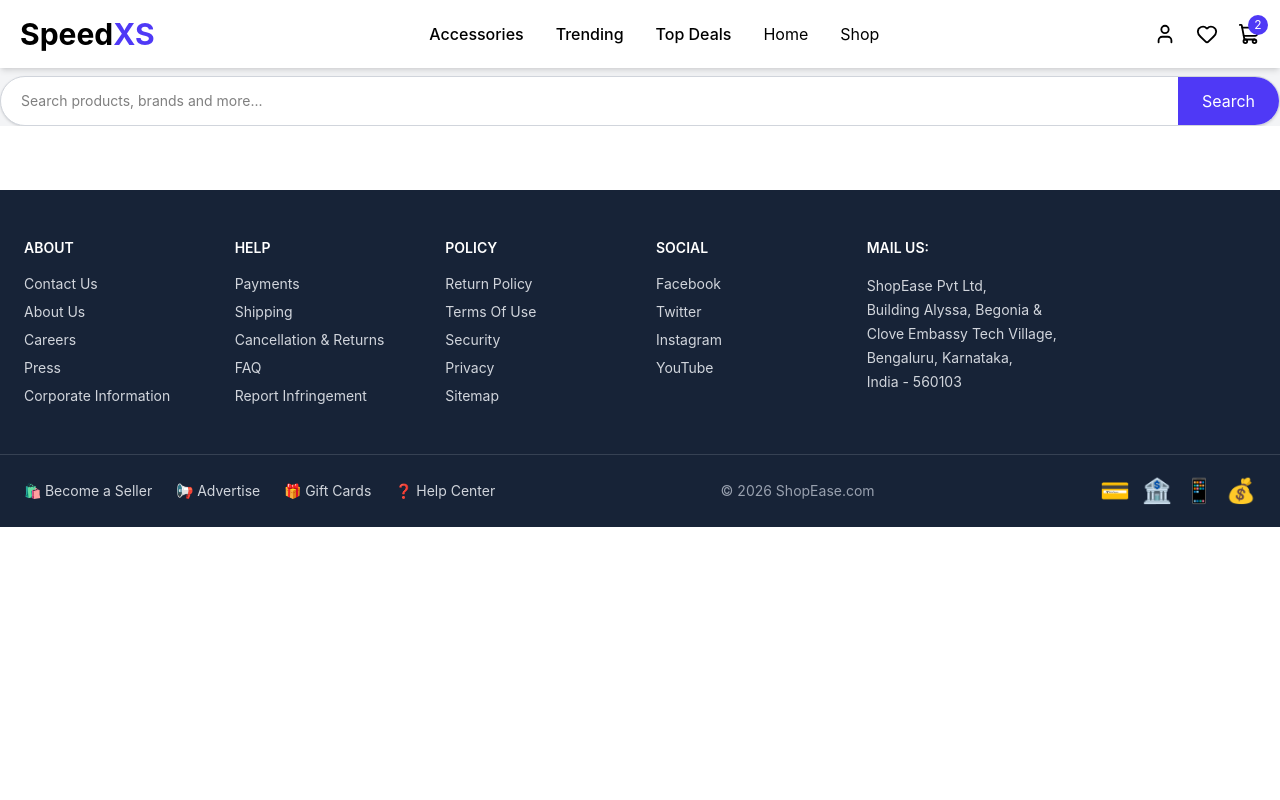
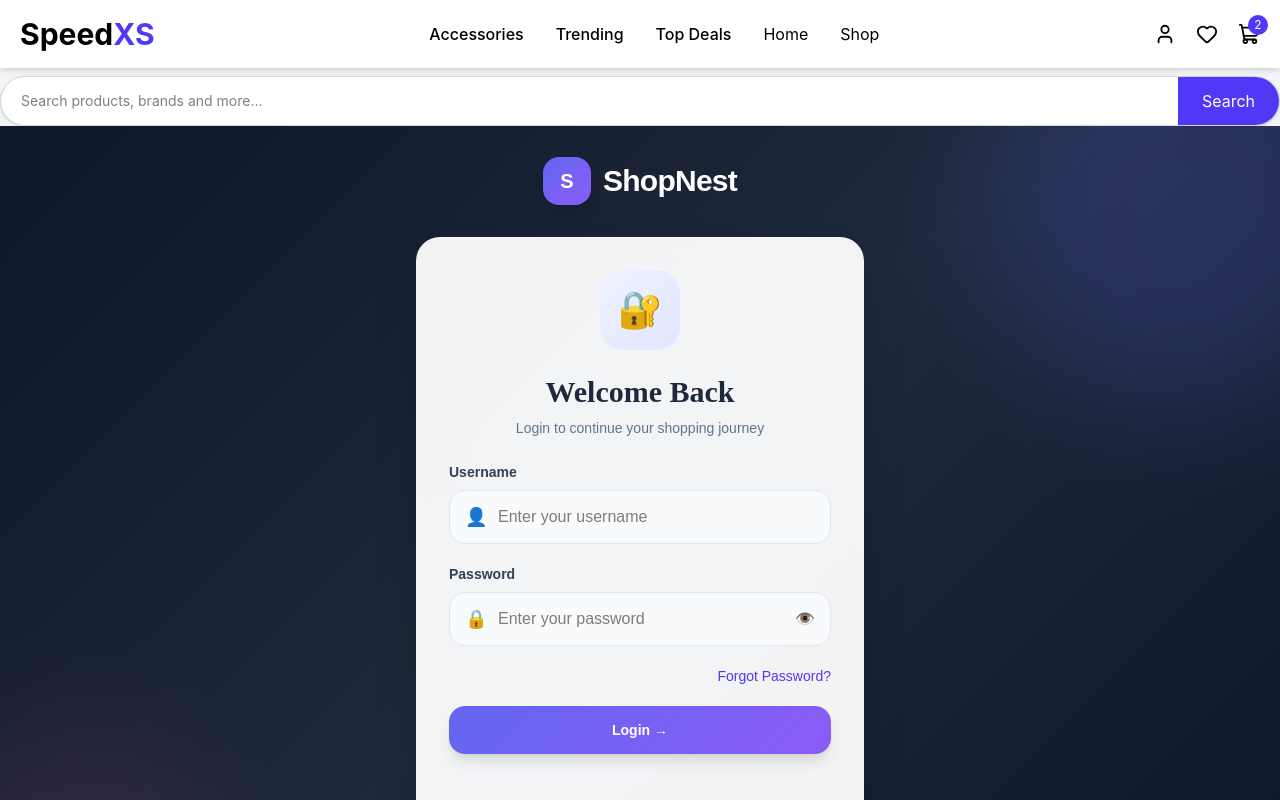
Before and after one commit to sameermansuri09898/EcommerceB2K, a React (Vite) app in the folder Ecommfrontend/: page /login in a window 1280 px wide. Shown: the top 800 px of the page. Built offline with nearby package versions, Linux system fonts and the light colour scheme.

Commit message:
add frontend

```diff
--- a/Ecommfrontend/src/App.jsx
+++ b/Ecommfrontend/src/App.jsx
@@ -9,6 +9,7 @@ import ProductDetails from "./components/product/product";
 
 import RegisterForm from "./components/credentials/register";
 import VerifyOTP from "./components/credentials/verifyemail";
+import Login from "./components/credentials/login";
 
 export default function App() {
   return (
@@ -23,6 +24,7 @@ export default function App() {
         <Route path="/product" element={<ProductDetails />} />
 
         <Route path="/register" element={<RegisterForm />} />
+        <Route path="/login" element={<Login />} />
 
         <Route path="/verify-otp" element={<VerifyOTP />} />
 
--- a/Ecommfrontend/src/components/credentials/login.jsx
+++ b/Ecommfrontend/src/components/credentials/login.jsx
@@ -0,0 +1,317 @@
+import { useState } from "react";
+import { useNavigate, useLocation } from "react-router-dom";
+
+const API_BASE = "http://127.0.0.1:8000/api";
+
+async function loginApi(username, password) {
+  const res = await fetch(`${API_BASE}/login/`, {
+    method: "POST",
+    headers: {
+      "Content-Type": "application/json",
+    },
+    body: JSON.stringify({ username, password }),
+  });
+
+  const data = await res.json();
+
+  if (!res.ok) {
+    throw data;
+  }
+
+  return data;
+}
+
+export default function LoginPage() {
+  const navigate = useNavigate();
+  const location = useLocation();
+
+  const verified = location.state?.verified;
+
+  const [formData, setFormData] = useState({
+    username: "",
+    password: "",
+  });
+
+  const [loading, setLoading] = useState(false);
+  const [error, setError] = useState("");
+  const [showPassword, setShowPassword] = useState(false);
+
+  function handleChange(e) {
+    setFormData({
+      ...formData,
+      [e.target.name]: e.target.value,
+    });
+  }
+
+  async function handleSubmit(e) {
+    e.preventDefault();
+
+    setLoading(true);
+    setError("");
+
+    try {
+      const data = await loginApi(
+        formData.username,
+        formData.password
+      );
+
+      console.log(data);
+
+      // Save JWT Tokens
+      if (data.access) {
+        localStorage.setItem("access", data.access);
+      }
+
+      if (data.refresh) {
+        localStorage.setItem("refresh", data.refresh);
+      }
+
+      // Optional user data
+      if (data.user) {
+        localStorage.setItem("user", JSON.stringify(data.user));
+      }
+
+      // Redirect after login
+      navigate("/");
+
+    } catch (err) {
+      const msg =
+        err?.detail ||
+        err?.message ||
+        err?.non_field_errors?.[0] ||
+        "Invalid username or password";
+
+      setError(msg);
+
+    } finally {
+      setLoading(false);
+    }
+  }
+
+  return (
+    <div
+      className="min-h-screen flex items-center justify-center p-4 overflow-hidden relative"
+      style={{
+        background:
+          "linear-gradient(135deg, #0f172a 0%, #1e293b 50%, #0f172a 100%)",
+        fontFamily: "'DM Sans', sans-serif",
+      }}
+    >
+
+      {/* Background Blobs */}
+      <div className="absolute inset-0 overflow-hidden pointer-events-none">
+
+        <div
+          className="absolute rounded-full opacity-20 blur-3xl"
+          style={{
+            width: "400px",
+            height: "400px",
+            background: "#6366f1",
+            top: "-120px",
+            right: "-100px",
+          }}
+        />
+
+        <div
+          className="absolute rounded-full opacity-10 blur-3xl"
+          style={{
+            width: "300px",
+            height: "300px",
+            background: "#ec4899",
+            bottom: "-100px",
+            left: "-80px",
+          }}
+        />
+
+      </div>
+
+      <div className="relative z-10 w-full max-w-md">
+
+        {/* Logo */}
+        <div className="flex items-center justify-center gap-3 mb-8">
+
+          <div
+            className="w-12 h-12 rounded-2xl flex items-center justify-center text-white text-xl font-bold shadow-lg"
+            style={{
+              background:
+                "linear-gradient(135deg, #6366f1, #8b5cf6)",
+            }}
+          >
+            S
+          </div>
+
+          <h1 className="text-white text-3xl font-bold tracking-tight">
+            ShopNest
+          </h1>
+
+        </div>
+
+        {/* Card */}
+        <div className="bg-white/95 backdrop-blur-xl rounded-3xl shadow-2xl p-8 border border-white/20">
+
+          {/* Icon */}
+          <div
+            className="w-20 h-20 rounded-3xl flex items-center justify-center mx-auto mb-6 text-4xl"
+            style={{
+              background:
+                "linear-gradient(135deg, #eef2ff, #e0e7ff)",
+            }}
+          >
+            🔐
+          </div>
+
+          <h2
+            className="text-3xl font-bold text-center text-slate-800 mb-2"
+            style={{
+              fontFamily: "'Playfair Display', serif",
+            }}
+          >
+            Welcome Back
+          </h2>
+
+          <p className="text-center text-slate-500 mb-6 text-sm">
+            Login to continue your shopping journey
+          </p>
+
+          {/* Verified Message */}
+          {verified && (
+            <div className="mb-5 bg-emerald-50 border border-emerald-200 text-emerald-700 px-4 py-3 rounded-2xl text-sm text-center">
+              ✅ Email verified successfully. Please login.
+            </div>
+          )}
+
+          {/* Error */}
+          {error && (
+            <div className="mb-5 bg-red-50 border border-red-200 text-red-700 px-4 py-3 rounded-2xl text-sm text-center animate-pulse">
+              {error}
+            </div>
+          )}
+
+          <form onSubmit={handleSubmit} className="space-y-5">
+
+            {/* Username */}
+            <div>
+              <label className="block text-sm font-semibold text-slate-700 mb-2">
+                Username
+              </label>
+
+              <div className="relative">
+                <input
+                  type="text"
+                  name="username"
+                  value={formData.username}
+                  onChange={handleChange}
+                  placeholder="Enter your username"
+                  required
+                  className="w-full rounded-2xl border border-slate-200 bg-slate-50 px-4 py-3.5 pl-12 outline-none transition-all focus:border-indigo-400 focus:ring-4 focus:ring-indigo-100 focus:bg-white"
+                />
+
+                <span className="absolute left-4 top-1/2 -translate-y-1/2 text-slate-400 text-lg">
+                  👤
+                </span>
+              </div>
+            </div>
+
+            {/* Password */}
+            <div>
+              <label className="block text-sm font-semibold text-slate-700 mb-2">
+                Password
+              </label>
+
+              <div className="relative">
+                <input
+                  type={showPassword ? "text" : "password"}
+                  name="password"
+                  value={formData.password}
+                  onChange={handleChange}
+                  placeholder="Enter your password"
+                  required
+                  className="w-full rounded-2xl border border-slate-200 bg-slate-50 px-4 py-3.5 pl-12 pr-12 outline-none transition-all focus:border-indigo-400 focus:ring-4 focus:ring-indigo-100 focus:bg-white"
+                />
+
+                <span className="absolute left-4 top-1/2 -translate-y-1/2 text-slate-400 text-lg">
+                  🔒
+                </span>
+
+                <button
+                  type="button"
+                  onClick={() => setShowPassword(!showPassword)}
+                  className="absolute right-4 top-1/2 -translate-y-1/2 text-slate-500 hover:text-indigo-600"
+                >
+                  {showPassword ? "🙈" : "👁️"}
+                </button>
+              </div>
+            </div>
+
+            {/* Forgot Password */}
+            <div className="flex justify-end">
+              <button
+                type="button"
+                className="text-sm text-indigo-600 hover:text-indigo-800 font-medium"
+              >
+                Forgot Password?
+              </button>
+            </div>
+
+            {/* Login Button */}
+            <button
+              type="submit"
+              disabled={loading}
+              className="w-full py-3.5 rounded-2xl text-white font-bold text-sm transition-all active:scale-95 disabled:opacity-60 shadow-lg"
+              style={{
+                background:
+                  "linear-gradient(135deg, #6366f1, #8b5cf6)",
+              }}
+            >
+              {loading ? (
+                <div className="flex items-center justify-center gap-2">
+                  <svg
+                    className="animate-spin w-5 h-5"
+                    viewBox="0 0 24 24"
+                    fill="none"
+                  >
+                    <circle
+                      cx="12"
+                      cy="12"
+                      r="10"
+                      stroke="white"
+                      strokeWidth="3"
+                      strokeDasharray="40 20"
+                    />
+                  </svg>
+
+                  Logging in...
+                </div>
+              ) : (
+                "Login →"
+              )}
+            </button>
+
+          </form>
+
+          {/* Register */}
+          <div className="mt-7 pt-5 border-t border-slate-100 text-center">
+            <p className="text-sm text-slate-500">
+              Don't have an account?{' '}
+
+              <button
+                onClick={() => navigate('/register')}
+                className="text-indigo-600 font-semibold hover:underline"
+              >
+                Register Now
+              </button>
+
+            </p>
+          </div>
+
+        </div>
+
+        {/* Bottom Text */}
+        <p className="text-center text-slate-500 text-xs mt-6">
+          🔒 Secure Login Protected by ShopNest Security
+        </p>
+
+      </div>
+    </div>
+  );
+}
```
Also changed, not shown: Ecommfrontend/src/components/product/productcards.jsx (+69 -49 lines).
